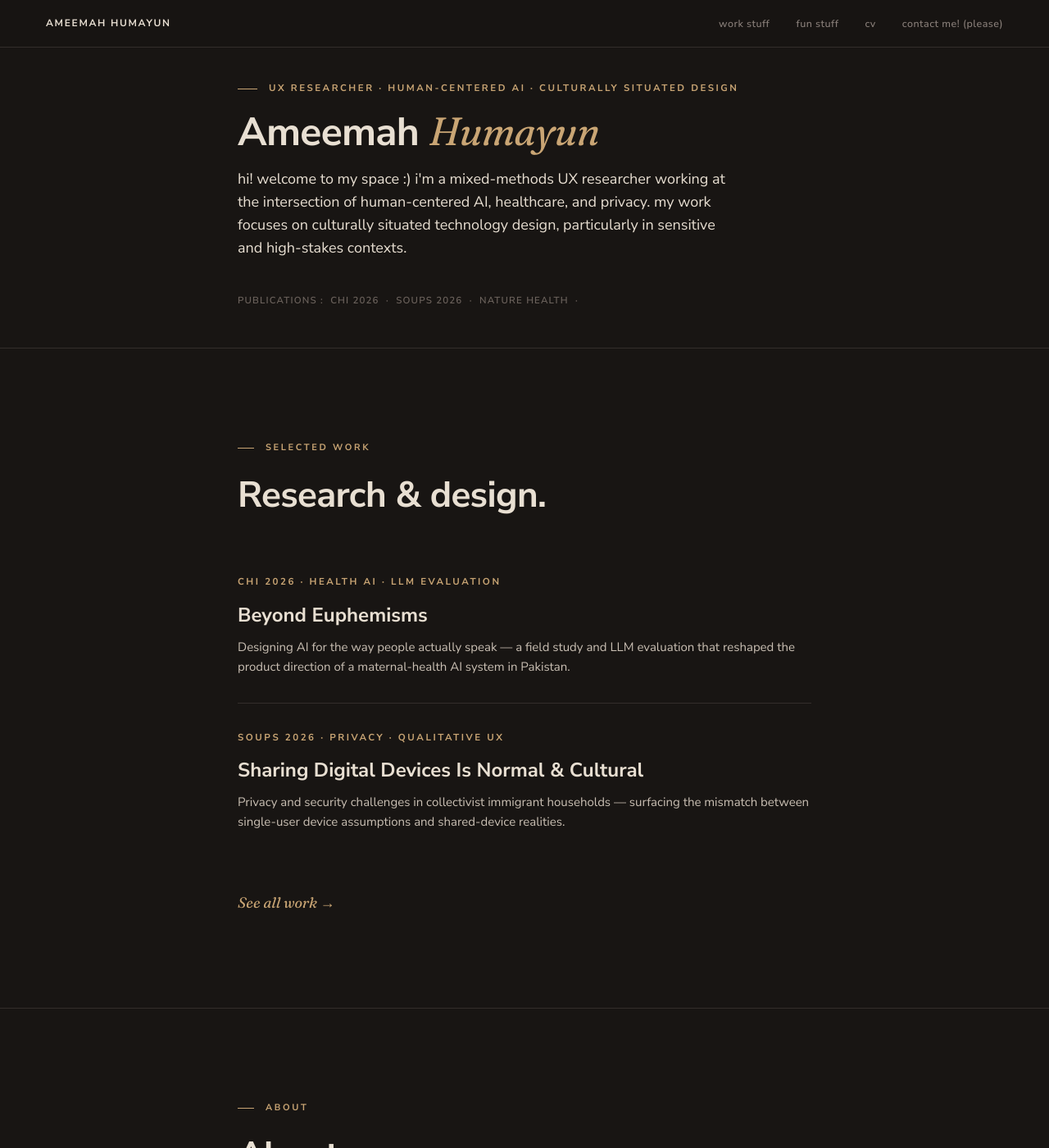
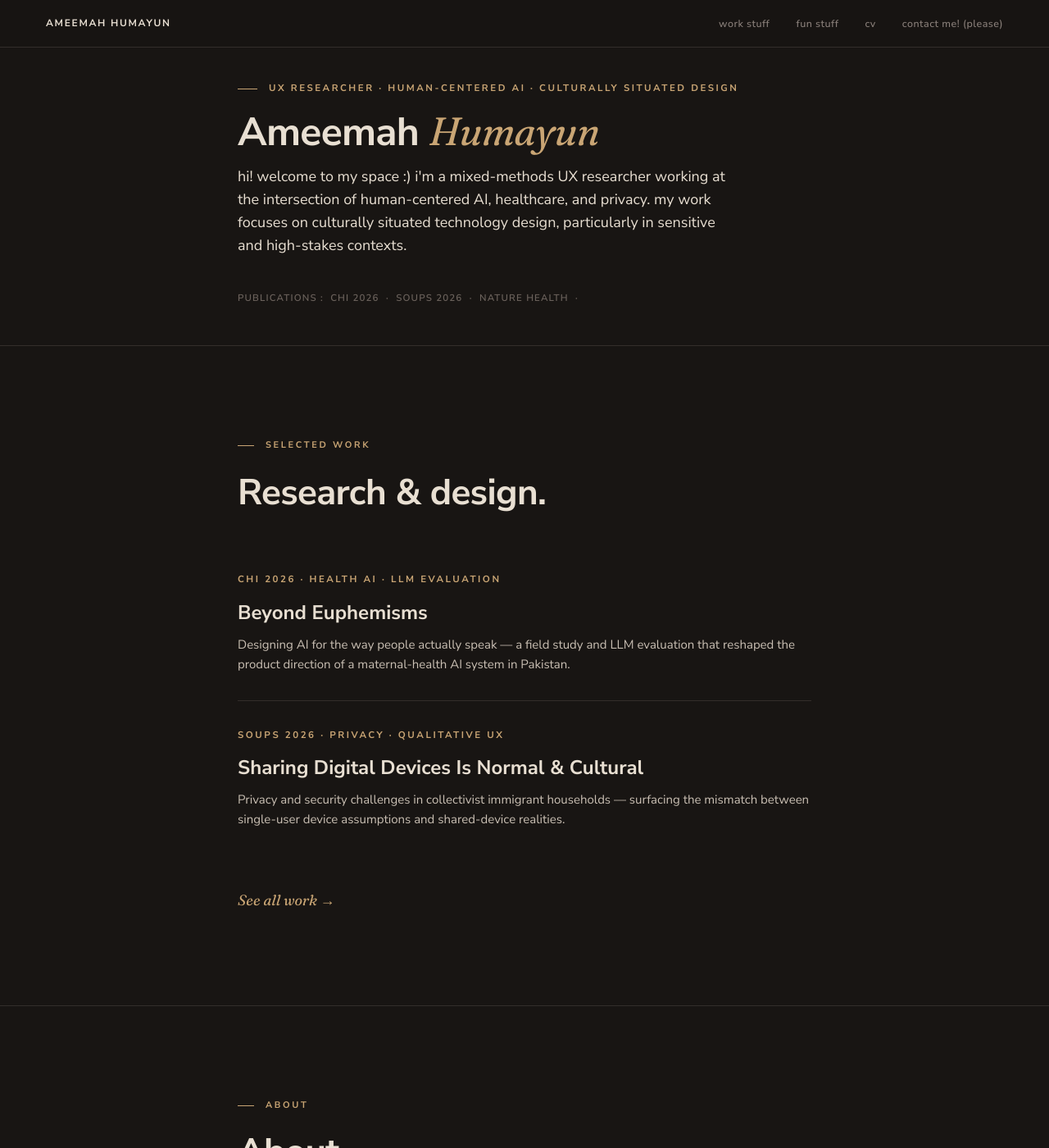
Before and after one commit to ameemahumayun/ameemahumayun.github.io, a Jekyll site: the page built from index.html, in a window 1280 px wide and 1400 px high. Shown: the whole window at 82% size. Built offline with Jekyll 4.4.1, drawn with Linux system fonts in a browser that asks for light colours.

Commit message:
Update base.css

```diff
--- a/assets/css/base.css
+++ b/assets/css/base.css
@@ -28,7 +28,7 @@ h1 {
   font-weight: var(--weight-bold);
   color: var(--color-text-strong);
   letter-spacing: var(--tracking-tight);
-  margin-bottom: 1.1rem;
+  margin-bottom: 0.9rem;
 }
 
 h2 {
```
